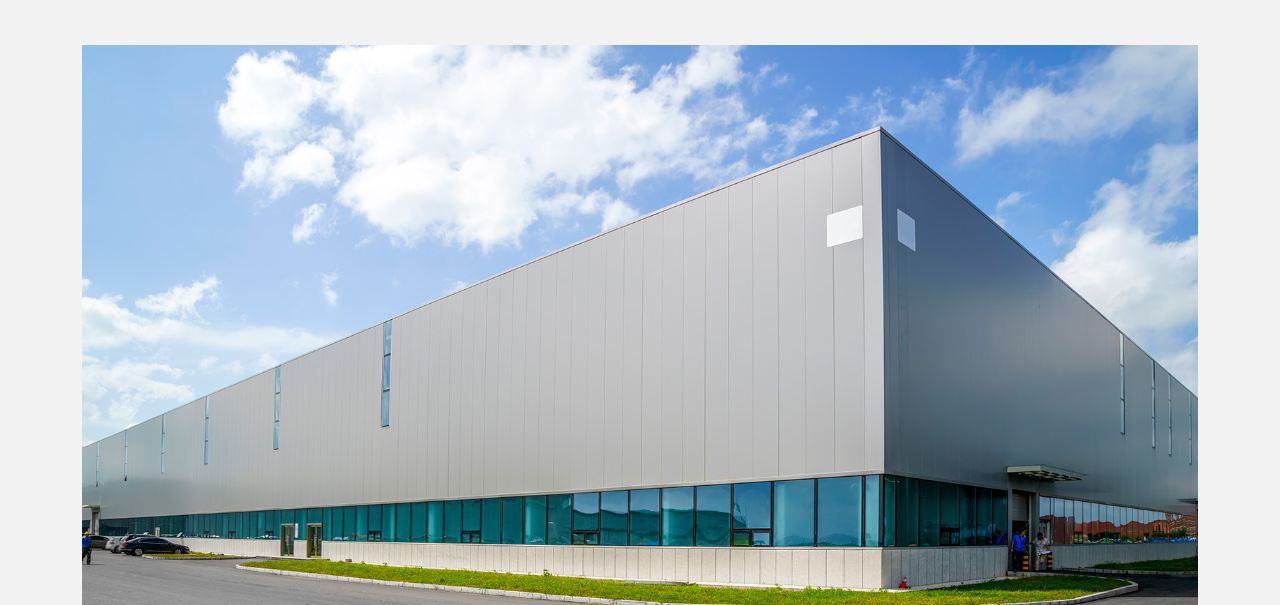
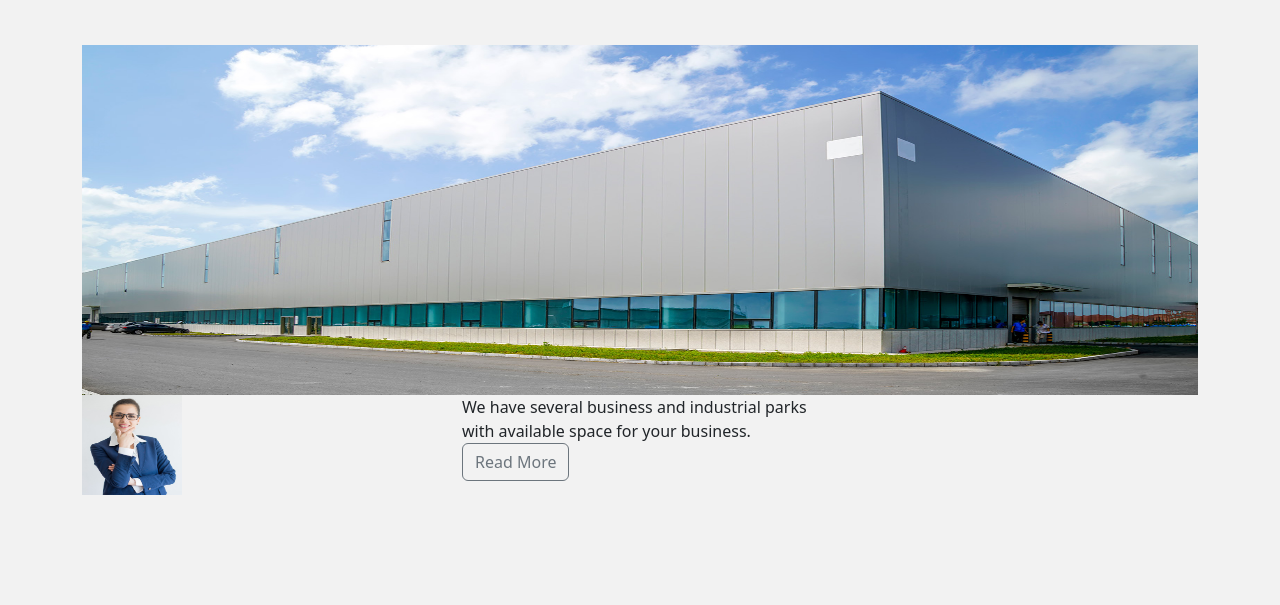
Before and after one commit to JChristian5/Website-Clone, a plain HTML site: page index.html in a window 1280 px wide. Shown: the part 195-800 px from the top of the page. Drawn offline with nearby package versions, Linux system fonts and the light colour scheme.

```diff
--- a/style.css
+++ b/style.css
@@ -8,3 +8,12 @@ body {
     font-weight: 800;
     background-color: #f2f2f2;
 }
+
+.headerimg {
+    height: 350px;
+}
+
+.boximg {
+    height: 100px;
+    width: 100px;
+}
```
